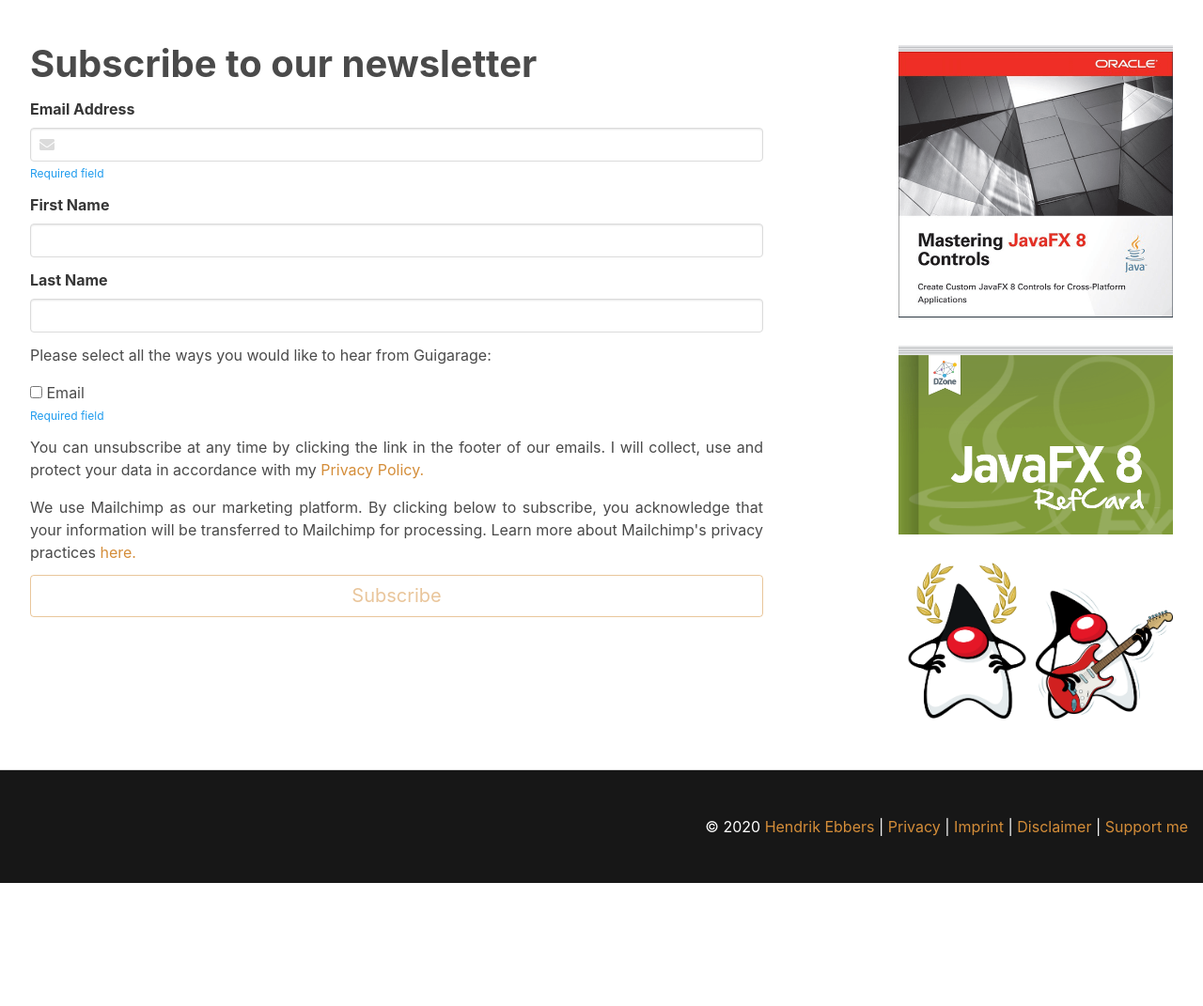
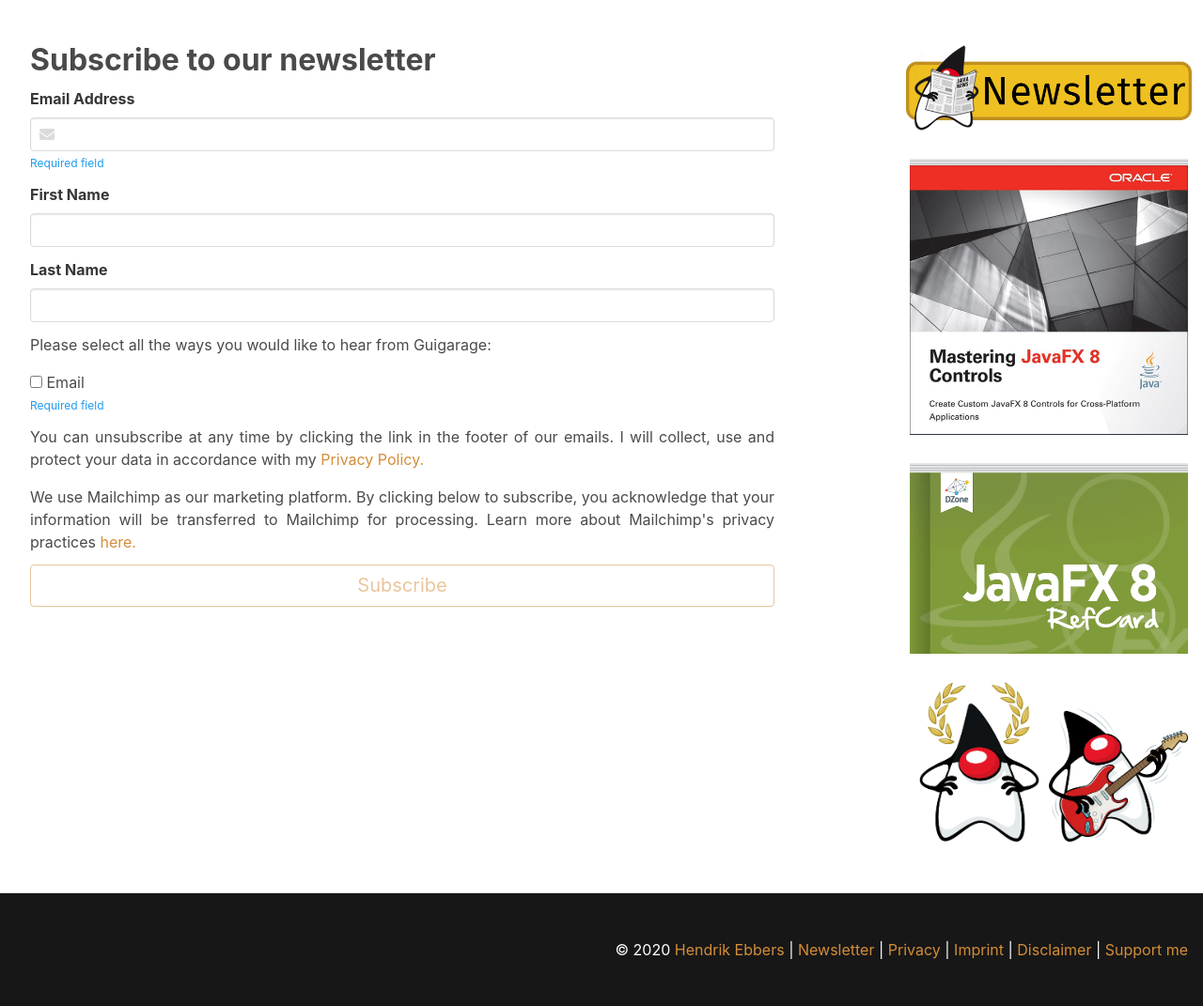
Before and after one commit to guigarage/guigarage.github.io, a Jekyll site: the page built from pages/newsletter.md, in a window 1280 px wide. Shown: the part 301-1372 px from the top of the page at 94% size. Built offline with Jekyll 4.4.1, drawn with Linux system fonts in a browser that asks for light colours; comment, search, counter and statistics services are not loaded; before the commit the page ends 1241 px from its top, so only the background shows below that.

Commit message:
newsletter link added

```diff
--- a/_includes/blog/sidebar.html
+++ b/_includes/blog/sidebar.html
@@ -1,3 +1,8 @@
+<div class="columns">
+    <div class="column is-full">
+        <a href="{{ site.baseurl }}{% link pages/newsletter.md %}"><img alt="Newsletter" src="/assets/general/newsletter.png"></a>
+    </div>
+</div>
 <div class="columns is-gapless">
     <div class="column is-full">
         <a href="{{ site.baseurl }}{% link pages/mastering-javafx-controls.md %}"><img alt="Mastering JavaFX 8 book" src="/assets/general/menu-book.png"></a>
--- a/_includes/default/footer.html
+++ b/_includes/default/footer.html
@@ -2,7 +2,7 @@
     <div class="section">
         <div class="container">
             <div class="footer-text-wrapper">
-                <span class="footer-text">© {{ 'now' | date: "%Y" }} <a href="{{ site.baseurl }}{% link pages/about.md %}">Hendrik Ebbers</a> | <a href="{{ site.baseurl }}{% link pages/privacy.md %}">Privacy</a> | <a href="{{ site.baseurl }}{% link pages/impressum.md %}">Imprint</a> | <a href="{{ site.baseurl }}{% link pages/disclaimer.md %}">Disclaimer</a> | <a href="https://www.patreon.com/guigarage">Support me</a></span>
+                <span class="footer-text">© {{ 'now' | date: "%Y" }} <a href="{{ site.baseurl }}{% link pages/about.md %}">Hendrik Ebbers</a> | <a href="{{ site.baseurl }}{% link pages/newsletter.md %}">Newsletter</a> | <a href="{{ site.baseurl }}{% link pages/privacy.md %}">Privacy</a> | <a href="{{ site.baseurl }}{% link pages/impressum.md %}">Imprint</a> | <a href="{{ site.baseurl }}{% link pages/disclaimer.md %}">Disclaimer</a> | <a href="https://www.patreon.com/guigarage">Support me</a></span>
             </div>
         </div>
     </div>
--- a/_includes/posts/post-sidebar.html
+++ b/_includes/posts/post-sidebar.html
@@ -18,4 +18,5 @@
             </ul>
         </div>
     {%- endif -%}
+    <a href="{{ site.baseurl }}{% link pages/newsletter.md %}"><img alt="Newsletter" src="/assets/general/newsletter.png"></a>
 </div>
--- a/pages/newsletter.md
+++ b/pages/newsletter.md
@@ -1,16 +1,7 @@
 ---
-layout: default
+layout: article
 header:
   image: sample
   text: Subscribe to the newsletter
 ---
-<div class="section post-list-section">
-    <div class="columns is-variable is-2">
-      <div class="column is-three-quarters">
-          {%- include default/mailchimp-form.html -%}
-      </div>
-      <div class="column is-hidden-mobile">
-          {%- include blog/sidebar.html -%}
-      </div>
-    </div>
-  </div>
+{%- include default/mailchimp-form.html -%}
```
Also changed, not shown: assets/general/newsletter.png (added), 2 other files.
